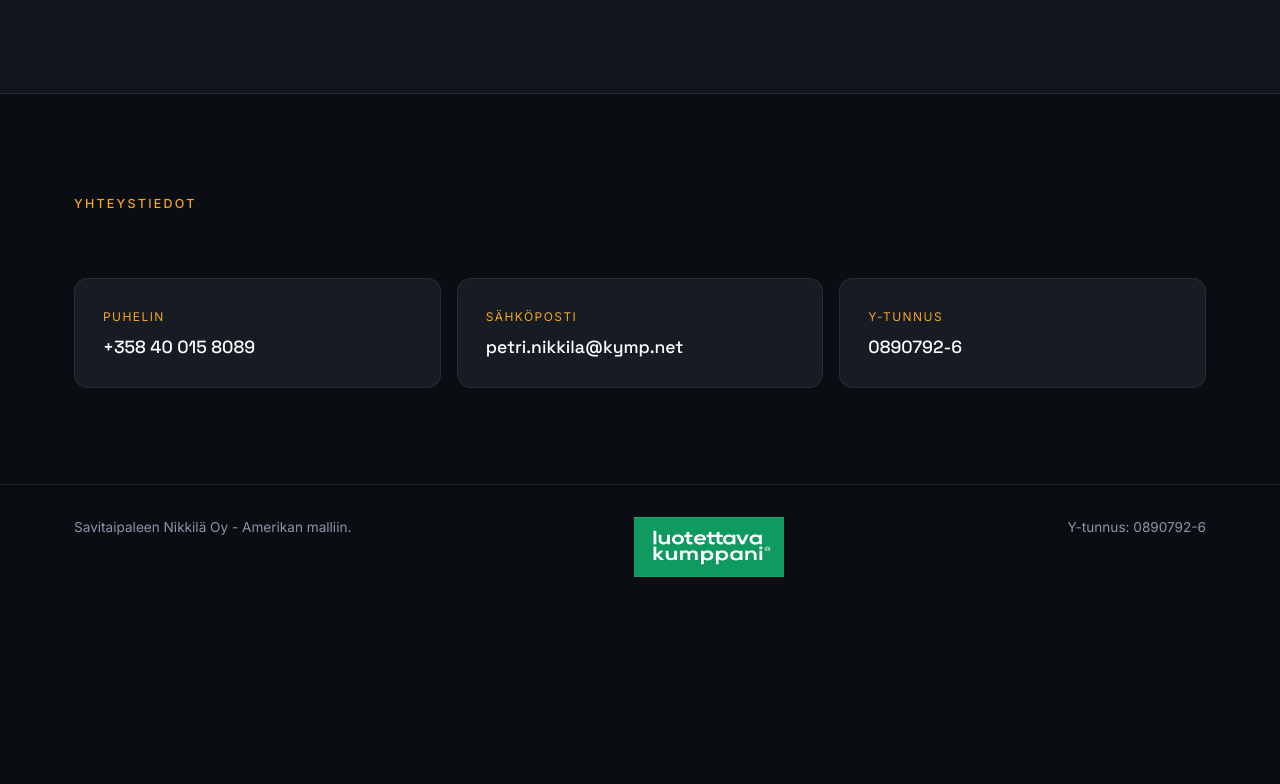
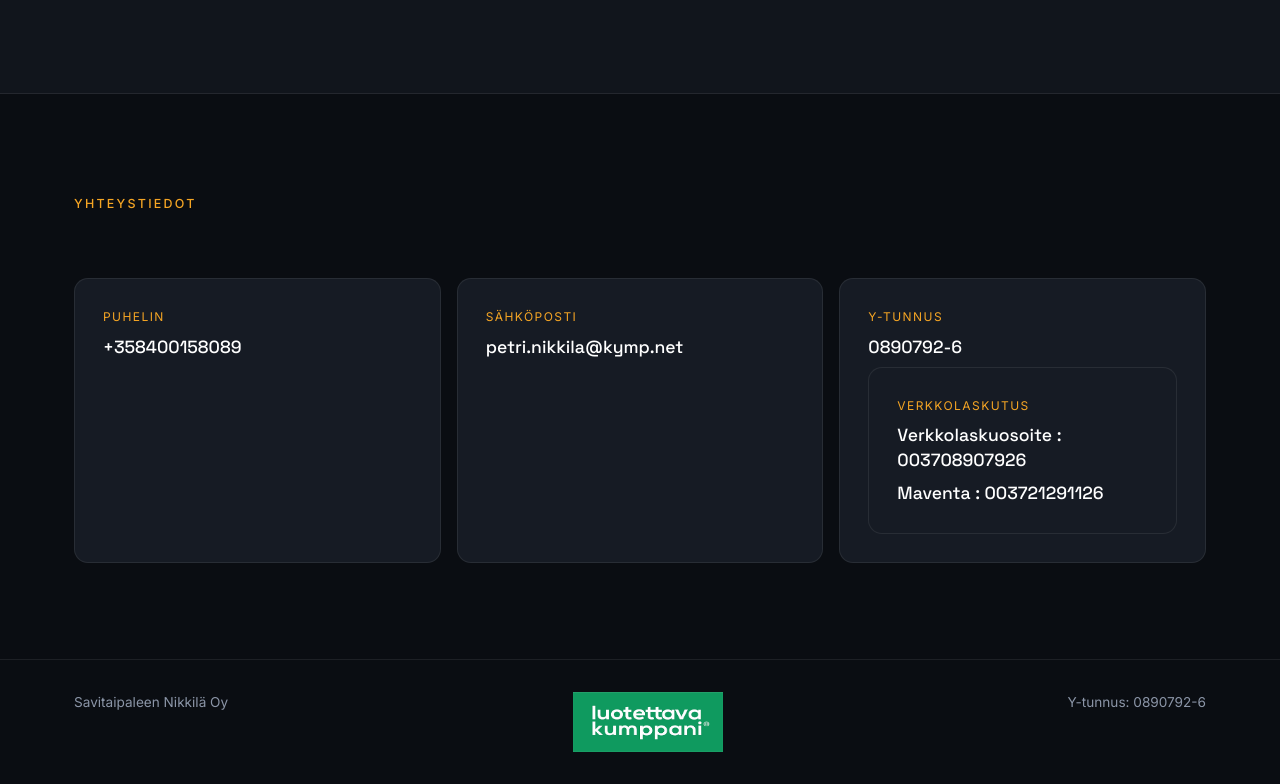
Before and after one commit to eetu90/STPNOY-kotisivut, a plain HTML site: page index.html in a window 1280 px wide. Shown: the part 1862-2646 px from the top of the page. Before the commit the page ends 2471 px from the top, so only its background shows below. Drawn offline with Linux system fonts and the light colour scheme.

Commit message:
verkkolaskutusosoite lisätty

```diff
--- a/index.html
+++ b/index.html
@@ -88,7 +88,7 @@
       <div class="contact__cards">
         <a class="contact-card" href="tel:+358401234567">
           <span class="contact-card__label">Puhelin</span>
-          <strong>+358 40 015 8089</strong>
+          <strong>+358400158089</strong>
         </a>
         <a class="contact-card" href="mailto:petri.nikkila@kymp.net">
           <span class="contact-card__label">Sähköposti</span>
@@ -97,6 +97,10 @@
         <div class="contact-card">
           <span class="contact-card__label">Y-tunnus</span>
           <strong>0890792-6</strong>
+        <div class="contact-card">
+          <span class="contact-card__label">Verkkolaskutus</span>
+          <strong>Verkkolaskuosoite : 003708907926</strong>
+          <strong>Maventa : 003721291126</strong>
         </div>
       </div>
     </div>
@@ -105,7 +109,7 @@
 
 <footer class="footer">
   <div class="container footer__inner">
-    <span>Savitaipaleen Nikkilä Oy - Amerikan malliin.</span>
+    <span>Savitaipaleen Nikkilä Oy</span>
     <img src="luotettava-kumppani-logo-vihreä.png" class = "footer__logo"/>
     <span>Y-tunnus: 0890792-6</span>
   </div>
```
